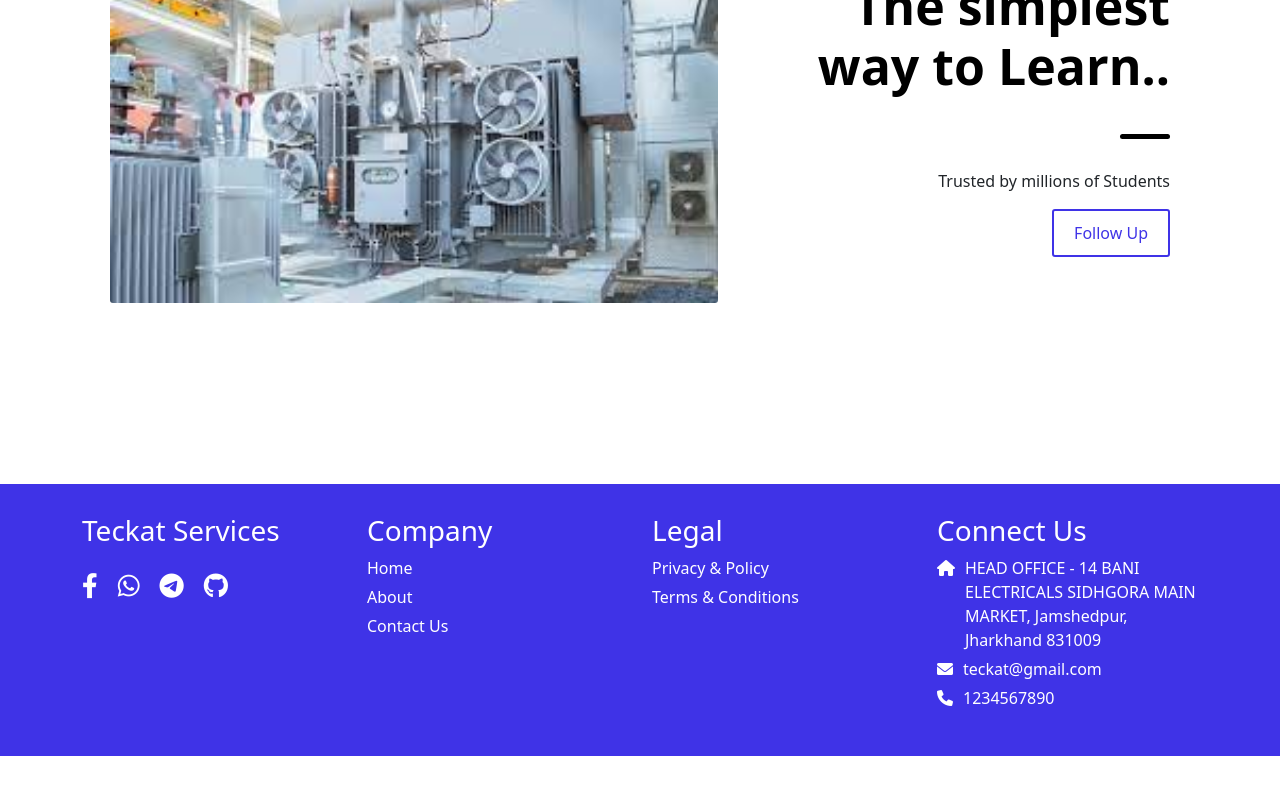
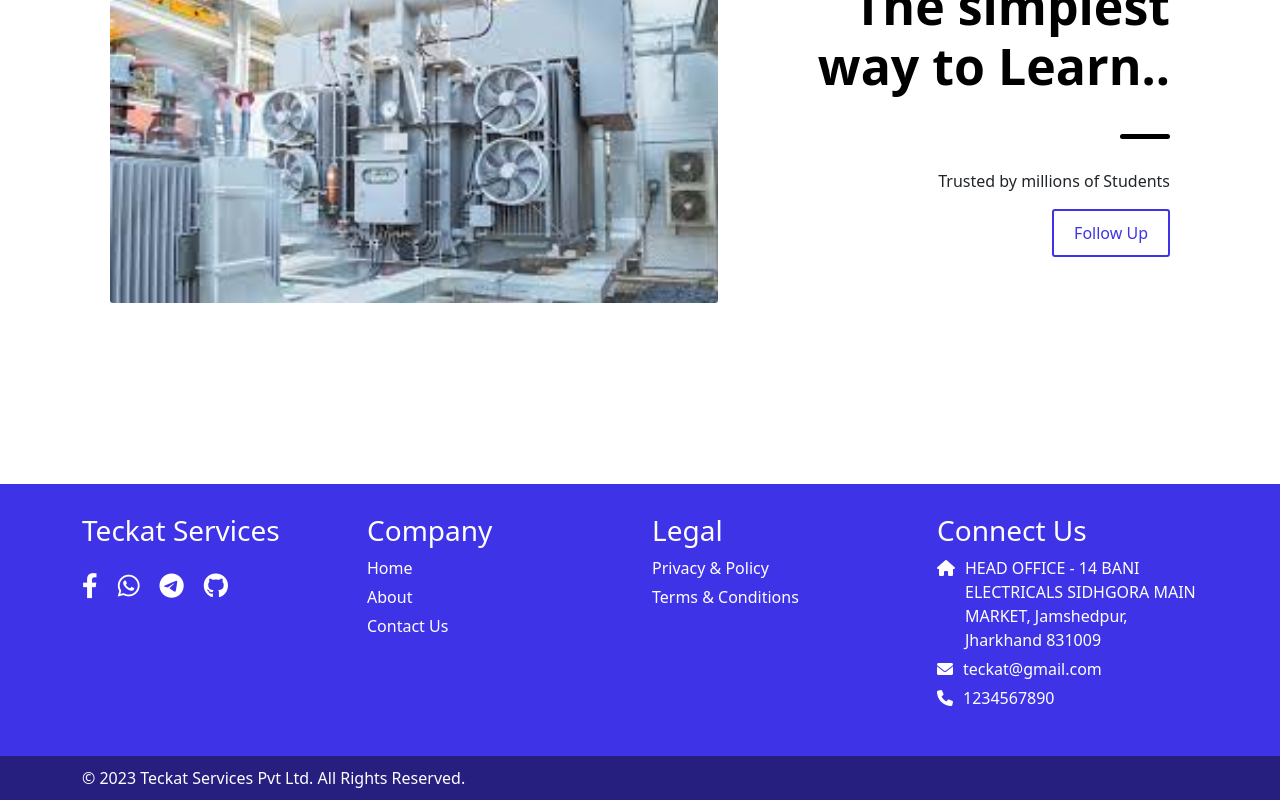
Before and after one commit to inkushwahasonu/example, an Angular app: page / in a window 1280 px wide. Shown: the part 1052-1852 px from the top of the page. Before the commit the page ends 1808 px from the top, so only its background shows below. Built offline with nearby package versions, Linux system fonts and the light colour scheme.

Commit message:
footer design completed

```diff
--- a/src/app/common/footer/footer.component.html
+++ b/src/app/common/footer/footer.component.html
@@ -54,4 +54,9 @@
       </div>
     </div>
   </div>
+  <div class="lower_footer">
+    <div class="container">
+      <p>© 2023 Teckat Services Pvt Ltd. All Rights Reserved.</p>
+    </div>
+  </div>
 </div>
--- a/src/app/common/footer/footer.component.scss
+++ b/src/app/common/footer/footer.component.scss
@@ -56,3 +56,16 @@
     }
   }
 }
+
+// lower footer start
+.lower_footer {
+  background-color: #261f80;
+
+  .container {
+    padding-top: 10px;
+    padding-bottom: 10px;
+    p {
+      margin: 0px;
+    }
+  }
+}
```
